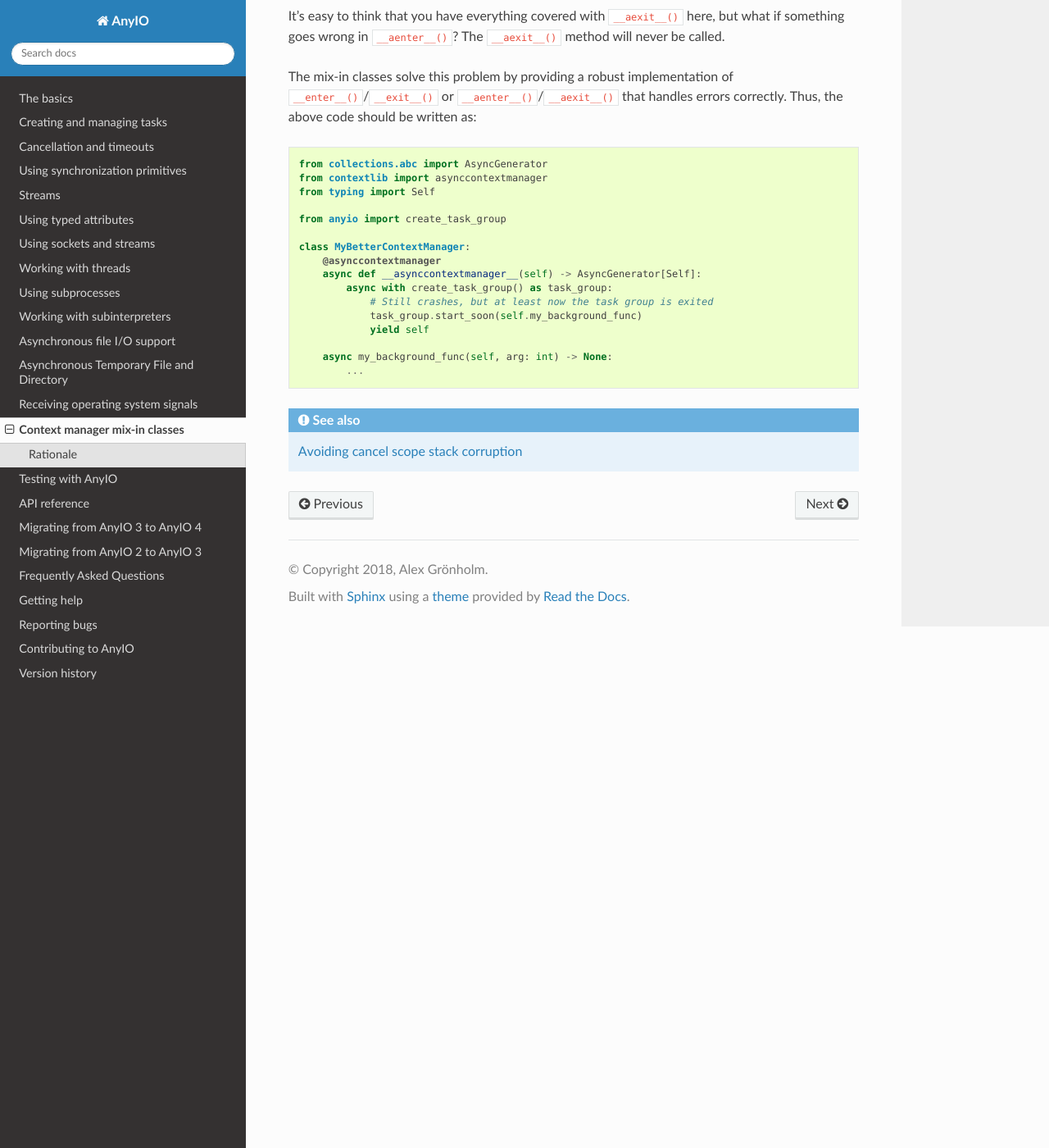
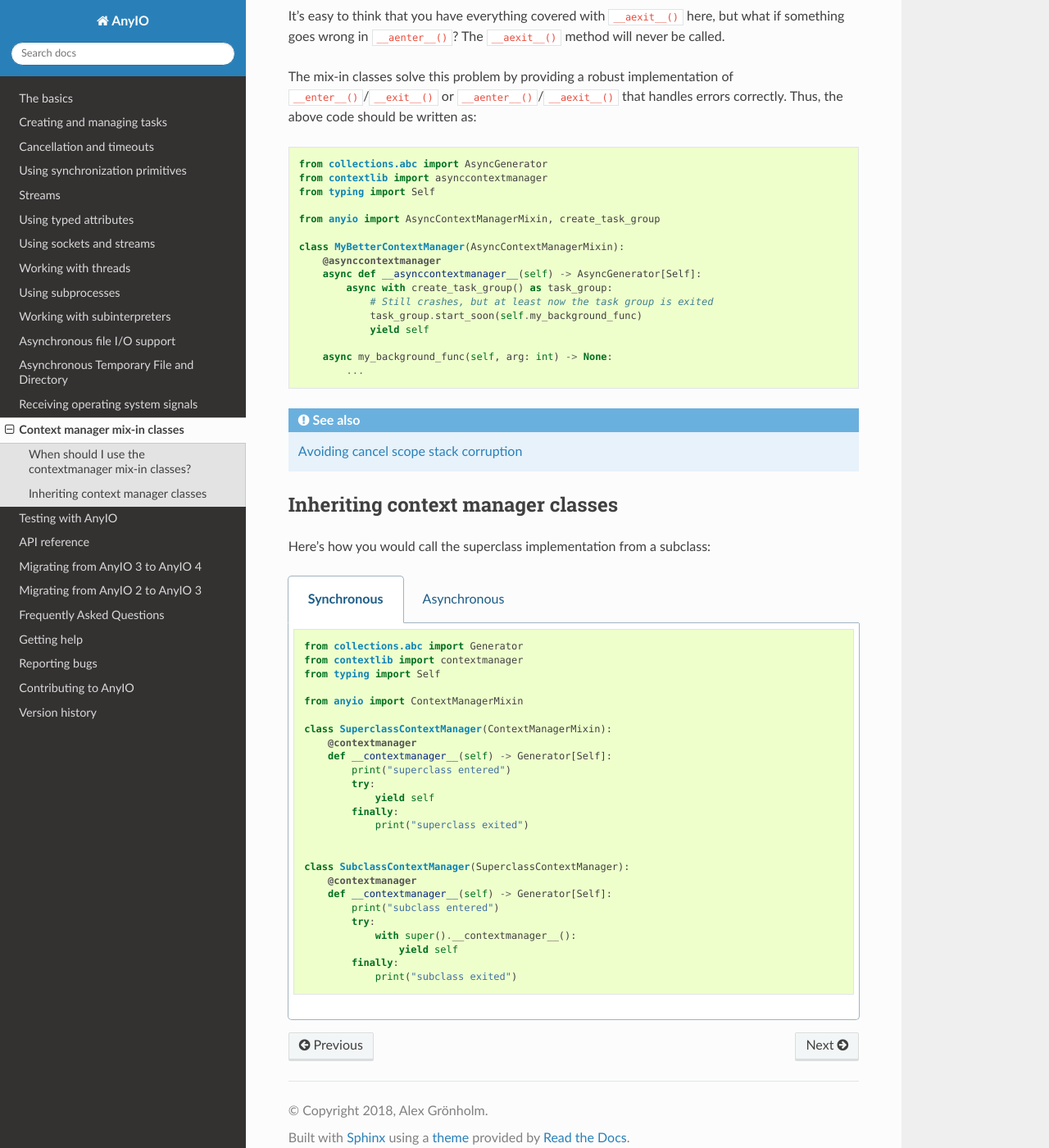
Before and after one commit to agronholm/anyio, a Sphinx documentation site: the page built from docs/contextmanagers.rst, in a window 1280 px wide and 1400 px high, scrolled down 1231 px. Shown: the whole window at 82% size. Built offline with Sphinx 7.4.7 and the Read the Docs theme 3.1.0, drawn with Linux system fonts in a browser that asks for light colours; the version number could not be read and is left out; some of the changed text lies outside the part shown.

Commit message:
Improved the documentation

```diff
--- a/docs/contextmanagers.rst
+++ b/docs/contextmanagers.rst
@@ -50,8 +50,8 @@ Here's a trivial example of how to use the mix-in classes:
               yield self
               print("exiting context")
 
-Rationale
----------
+When should I use the contextmanager mix-in classes?
+----------------------------------------------------
 
 When embedding other context managers, a common mistake is forgetting about error
 handling when entering the context. Consider this example::
@@ -85,9 +85,9 @@ correctly. Thus, the above code should be written as::
     from contextlib import asynccontextmanager
     from typing import Self
 
-    from anyio import create_task_group
+    from anyio import AsyncContextManagerMixin, create_task_group
 
-    class MyBetterContextManager:
+    class MyBetterContextManager(AsyncContextManagerMixin):
         @asynccontextmanager
         async def __asynccontextmanager__(self) -> AsyncGenerator[Self]:
             async with create_task_group() as task_group:
@@ -99,3 +99,66 @@ correctly. Thus, the above code should be written as::
             ...
 
 .. seealso:: :ref:`cancel_scope_stack_corruption`
+
+Inheriting context manager classes
+----------------------------------
+
+Here's how you would call the superclass implementation from a subclass:
+
+.. tabs::
+
+   .. code-tab:: python Synchronous
+
+      from collections.abc import Generator
+      from contextlib import contextmanager
+      from typing import Self
+
+      from anyio import ContextManagerMixin
+
+      class SuperclassContextManager(ContextManagerMixin):
+          @contextmanager
+          def __contextmanager__(self) -> Generator[Self]:
+              print("superclass entered")
+              try:
+                  yield self
+              finally:
+                  print("superclass exited")
+
+
+      class SubclassContextManager(SuperclassContextManager):
+          @contextmanager
+          def __contextmanager__(self) -> Generator[Self]:
+              print("subclass entered")
+              try:
+                  with super().__contextmanager__():
+                      yield self
+              finally:
+                  print("subclass exited")
+
+   .. code-tab:: python Asynchronous
+
+      from collections.abc import AsyncGenerator
+      from contextlib import asynccontextmanager
+      from typing import Self
+
+      from anyio import AsyncContextManagerMixin
+
+      class SuperclassContextManager(AsyncContextManagerMixin):
+          @asynccontextmanager
+          async def __asynccontextmanager__(self) -> AsyncGenerator[Self]:
+              print("superclass entered")
+              try:
+                  yield self
+              finally:
+                  print("superclass exited")
+
+
+      class SubclassContextManager(SuperclassContextManager):
+          @asynccontextmanager
+          async def __asynccontextmanager__(self) -> AsyncGenerator[Self]:
+              print("subclass entered")
+              try:
+                  async with super().__asynccontextmanager__():
+                      yield self
+              finally:
+                  print("subclass exited")
```
